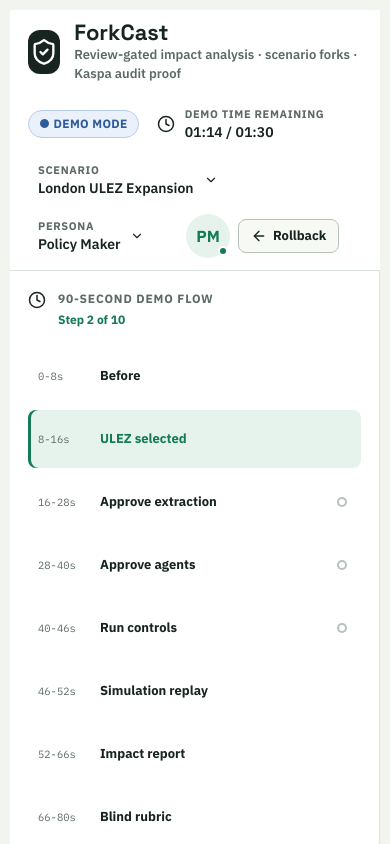
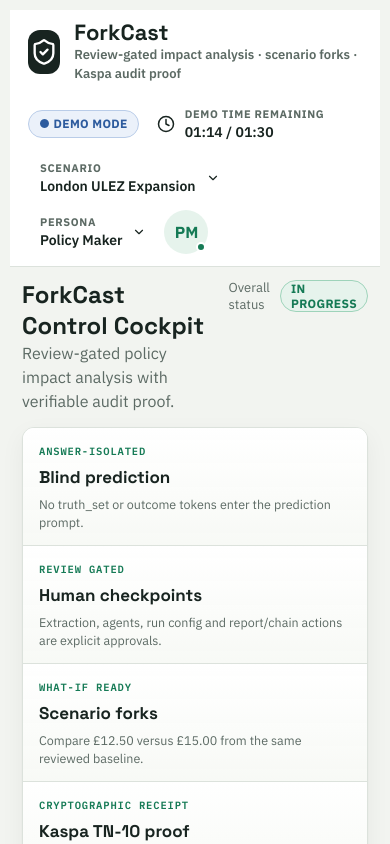
Before and after one commit to haoyu-haoyu/ForkCast, a React (Vite) app in the folder web/: page / in a window 390 px wide. Shown: the top 844 px of the page. Built offline with nearby package versions, Linux system fonts and the light colour scheme.

Commit message:
Improve dashboard responsive breakpoints

```diff
--- a/web/src/styles.css
+++ b/web/src/styles.css
@@ -2742,6 +2742,25 @@
   }
 }
 
+@media (max-width: 1460px) {
+  .brand-lockup {
+    min-width: 270px;
+  }
+
+  .topbar-actions {
+    gap: 6px;
+  }
+
+  .topbar-tile {
+    min-width: 126px;
+    padding: 0 12px;
+  }
+
+  .topbar-actions > .secondary {
+    display: none;
+  }
+}
+
 @media (max-width: 760px) {
   .app-shell {
     padding: 10px;
@@ -2770,6 +2789,22 @@
     grid-template-columns: 1fr;
   }
 
+  .workspace {
+    display: grid;
+  }
+
+  .main-stage {
+    order: 1;
+  }
+
+  .timeline-rail {
+    order: 2;
+  }
+
+  .side-panel {
+    order: 3;
+  }
+
   .process-strip,
   .composition-grid,
   .config-grid,
@@ -2808,4 +2843,13 @@
     min-width: 0;
     width: 100%;
   }
-}
+
+  .proof-rail div {
+    min-height: auto;
+  }
+
+  .checkpoint-summary-card,
+  .cockpit-card {
+    min-height: auto;
+  }
+}
```
